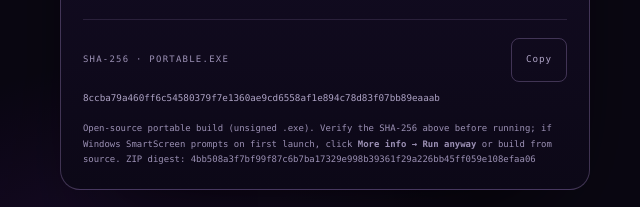
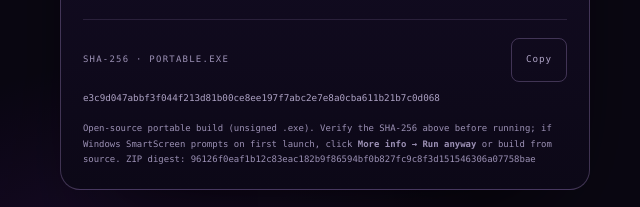
Before and after one commit to muhnbl/CyNotch, a plain HTML site: page index.html in a window 1280 px wide. Shown: the part 6617-6824 px from the top of the page, 640-1280 px from the left. Drawn offline with Linux system fonts and the light colour scheme.

Commit message:
chore: update v0.2.4 checksums after hitbox region fix

```diff
--- a/index.html
+++ b/index.html
@@ -592,9 +592,9 @@ cargo build --release
         </div>
         <div class="hash">
           <div class="hash-head"><span>SHA-256 · portable.exe</span><button class="copy-btn" type="button" data-copy="exeHash">Copy</button></div>
-          <code id="exeHash">8ccba79a460ff6c54580379f7e1360ae9cd6558af1e894c78d83f07bb89eaaab</code>
+          <code id="exeHash">e3c9d047abbf3f044f213d81b00ce8ee197f7abc2e7e8a0cba611b21b7c0d068</code>
         </div>
-        <p class="get-note">Open-source portable build (unsigned .exe). Verify the SHA-256 above before running; if Windows SmartScreen prompts on first launch, click <strong>More info → Run anyway</strong> or build from source. ZIP digest: 4bb508a3f7bf99f87c6b7ba17329e998b39361f29a226bb45ff059e108efaa06</p>
+        <p class="get-note">Open-source portable build (unsigned .exe). Verify the SHA-256 above before running; if Windows SmartScreen prompts on first launch, click <strong>More info → Run anyway</strong> or build from source. ZIP digest: 96126f0eaf1b12c83eac182b9f86594bf0b827fc9c8f3d151546306a07758bae</p>
       </div>
     </div>
   </div>
```
